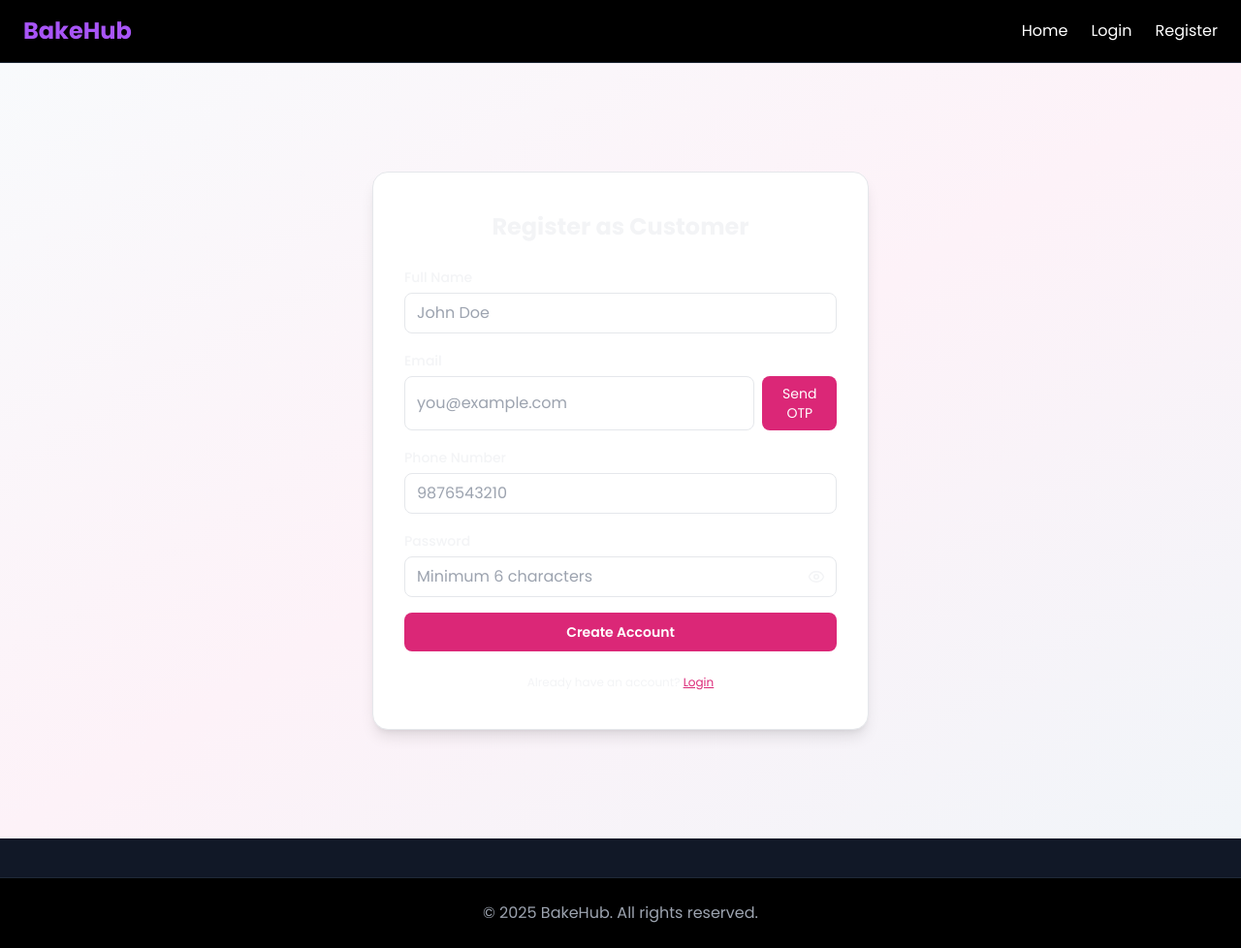
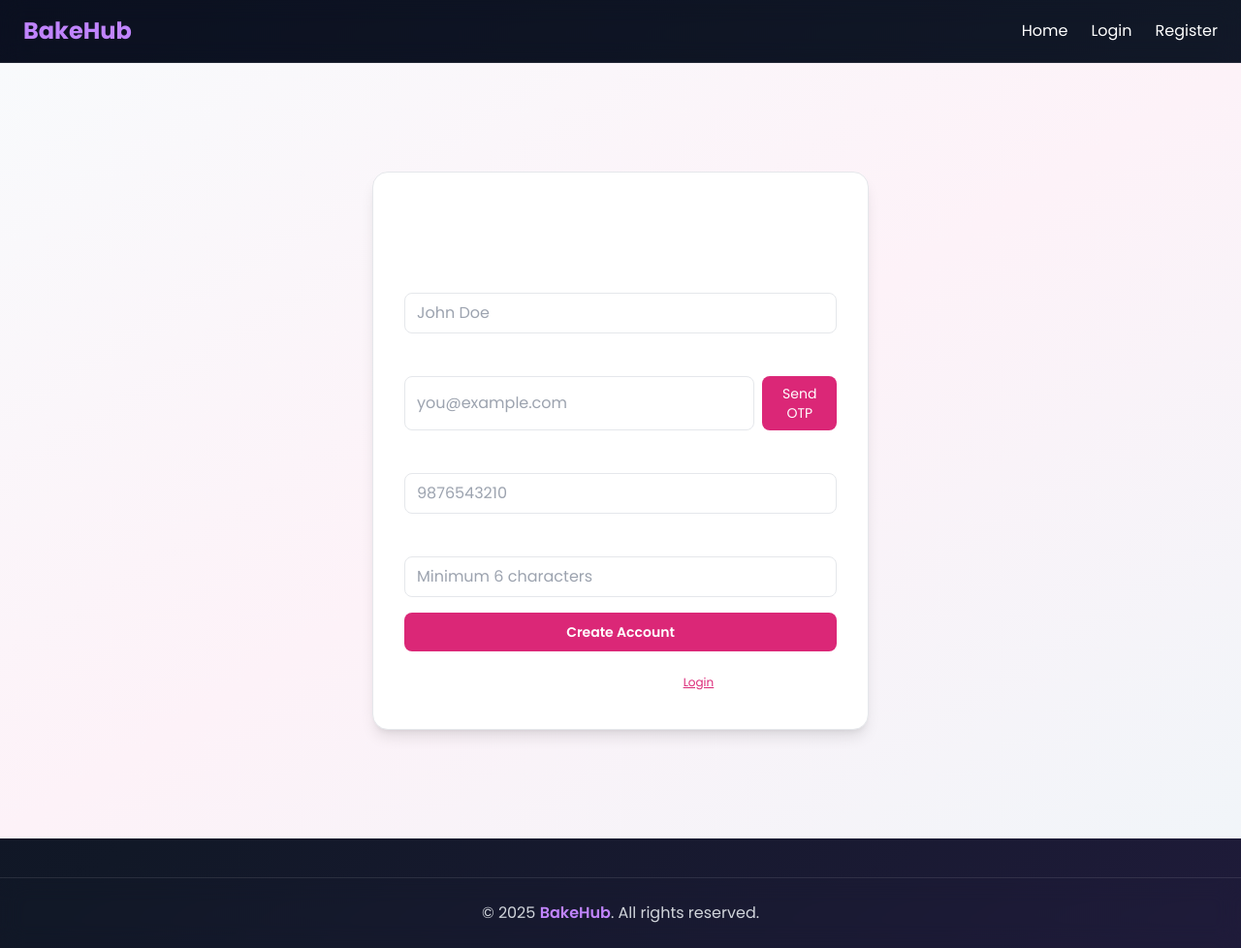
Before and after one commit to KrithikaPoojary/Bakery-Hub, a React (Create React App) app in the folder frontend/: page /register in a window 1280 px wide. Shown: the whole page at 97% size. Built offline with nearby package versions, Linux system fonts and the light colour scheme.

Commit message:
Apply gradient background and transparent header/footer

```diff
--- a/frontend/src/App.js
+++ b/frontend/src/App.js
@@ -40,7 +40,10 @@ export default function App() {
   return (
     <CartProvider>
       <Router>
-        <div className="font-[Poppins] bg-gray-900 min-h-screen flex flex-col">
+        {/* 🌈 GLOBAL GRADIENT BACKGROUND */}
+        <div className="font-[Poppins] min-h-screen flex flex-col text-white
+                        bg-gradient-to-br from-[#0b1020] via-[#111827] to-[#1f1b3a]">
+
           <Header />
 
           <main className="flex-1">
--- a/frontend/src/components/Footer.js
+++ b/frontend/src/components/Footer.js
@@ -1,7 +1,14 @@
 export default function Footer() {
   return (
-    <footer className="bg-black text-gray-400 text-center py-6 mt-10 border-t border-gray-800">
-      <p>© {new Date().getFullYear()} BakeHub. All rights reserved.</p>
+    <footer
+      className="bg-transparent text-gray-300 text-center py-6 mt-10
+                 border-t border-white/10 backdrop-blur-md"
+    >
+      <p>
+        © {new Date().getFullYear()}{" "}
+        <span className="text-purple-400 font-semibold">BakeHub</span>.
+        All rights reserved.
+      </p>
     </footer>
   );
 }
--- a/frontend/src/components/Header.js
+++ b/frontend/src/components/Header.js
@@ -3,13 +3,23 @@ import { Link } from "react-router-dom";
 
 export default function Header() {
   return (
-    <header className="bg-black text-white px-6 py-4 flex justify-between items-center border-b border-gray-800">
-      <h1 className="text-2xl font-bold text-purple-500">BakeHub</h1>
+    <header className="bg-transparent text-white px-6 py-4 flex justify-between items-center
+                       border-b border-white/10 backdrop-blur-md">
+
+      <h1 className="text-2xl font-bold text-purple-400">
+        BakeHub
+      </h1>
 
       <nav className="flex gap-6">
-        <Link to="/" className="hover:text-purple-400">Home</Link>
-        <Link to="/login" className="hover:text-purple-400">Login</Link>
-        <Link to="/register" className="hover:text-purple-400">Register</Link>
+        <Link to="/" className="hover:text-purple-400 transition">
+          Home
+        </Link>
+        <Link to="/login" className="hover:text-purple-400 transition">
+          Login
+        </Link>
+        <Link to="/register" className="hover:text-purple-400 transition">
+          Register
+        </Link>
       </nav>
     </header>
   );
```
